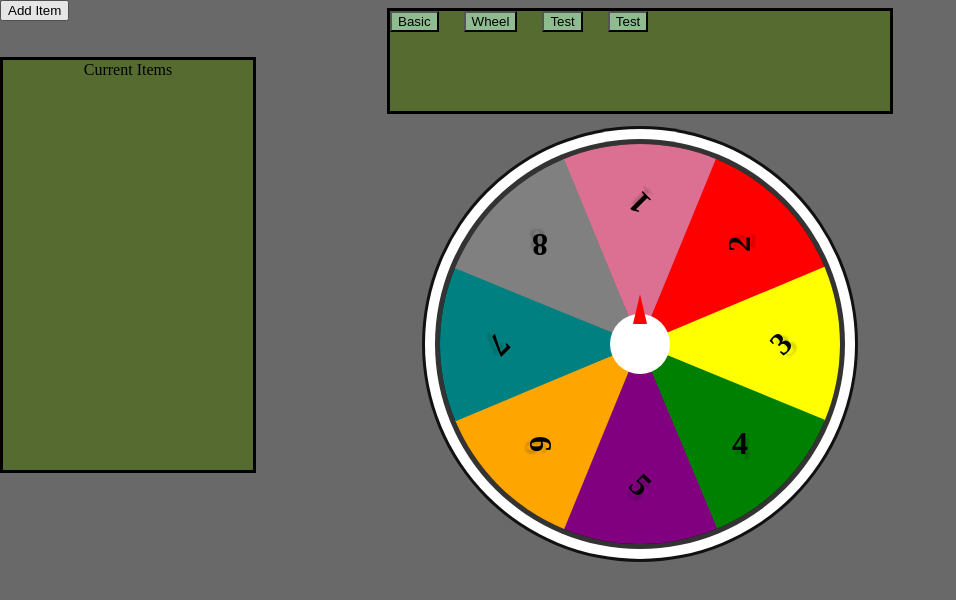
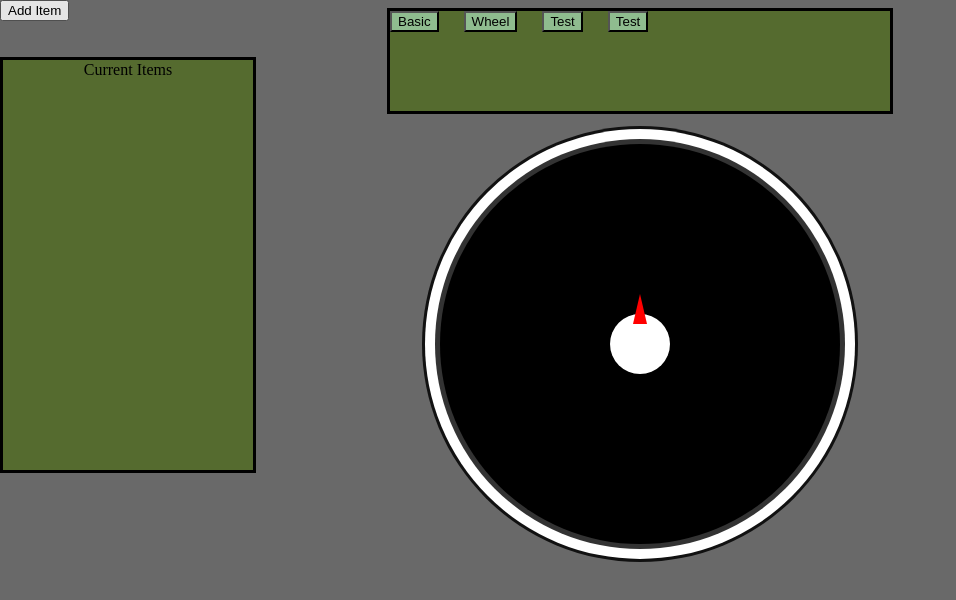
Before and after one commit to HyperionPanda/Randomizer, an Angular app in the folder RandomWeb/: page / in a window 1280 px wide. Both pictures are taken after a click on the input "Wheel". Shown: the top 600 px of the page, without its empty margins (0-956 px from the left). Built offline with nearby package versions, Linux system fonts and the light colour scheme.

Commit message:
Wheel elements now update based on main option list

```diff
--- a/RandomWeb/src/app/components/wheel/wheel.component.css
+++ b/RandomWeb/src/app/components/wheel/wheel.component.css
@@ -1,3 +1,5 @@
+/* Credit for wheel setup: https://www.youtube.com/@OnlineTutorialsYT */
+
 .container{
     position:relative;
     width: 400px;
--- a/RandomWeb/src/app/components/wheel/wheel.component.html
+++ b/RandomWeb/src/app/components/wheel/wheel.component.html
@@ -3,14 +3,9 @@
 <div class = "container">
     <div class = "button" (click) ="spinWheel()"></div>
     <div class = "wheel">
-        <div class = "option" style = "--position:1; --back-color: #db7093;"><span>1</span></div>
-        <div class = "option" style = "--position:2; --back-color: red;"><span>2</span></div>
-        <div class = "option" style = "--position:3; --back-color: yellow;"><span>3</span></div>
-        <div class = "option" style = "--position:4; --back-color: green;"><span>4</span></div>
-        <div class = "option" style = "--position:5; --back-color: purple;"><span>5</span></div>
-        <div class = "option" style = "--position:6; --back-color: orange;"><span>6</span></div>
-        <div class = "option" style = "--position:7; --back-color: teal;"><span>7</span></div>
-        <div class = "option" style = "--position:8; --back-color: gray;"><span>8</span></div>
-
+        @for(option of basicList; let i = $index; track option){
+            <!--  --back-color: {{colorPick()}}" -->
+            <div class = "option" style = "--position: {{i+1}}; --back-color: {{colors[i]}}" ><span>{{option}}</span></div>
+        }
     </div>
 </div>
--- a/RandomWeb/src/app/components/wheel/wheel.component.ts
+++ b/RandomWeb/src/app/components/wheel/wheel.component.ts
@@ -1,4 +1,4 @@
-import { Component, ElementRef, Renderer2, Input } from '@angular/core';
+import { Component, ElementRef, Renderer2, Input} from '@angular/core';
 
 @Component({
   selector: 'app-wheel',
@@ -8,10 +8,15 @@ import { Component, ElementRef, Renderer2, Input } from '@angular/core';
   styleUrl: './wheel.component.css'
 
 })
-export class WheelComponent {
+export class WheelComponent{
   @Input() basicList: String[];
+  colors : String[];
 
-  constructor(private el : ElementRef, private renderer : Renderer2){this.basicList = []}
+  constructor(private el : ElementRef, private renderer : Renderer2){this.basicList = []; this.colors = ["blue","red","orange",
+  "yellow","pink","teal","green","deepskyblue","darkslategrey",
+  "crimson","burlywood","magenta","crimson","fuchsia","lightblue",
+  "mediumspringgreen","midnightblue","aqua","aquamarine","maroon"]}
+
 
   spinWheel(){
     let wheel = this.el.nativeElement.querySelector(".wheel");
@@ -19,5 +24,14 @@ export class WheelComponent {
     console.log("spin");
     this.renderer.setStyle(wheel,"transform","rotate(" + spinRandomValue + "deg)");
   }
-
+  /*
+  colorPick(): String{
+    let len = this.colors.length;
+    let val = Math.floor(Math.random() * (len));
+    const end = this.colors[val];
+    this.colors.splice(val,1);
+    console.log(this.colors);
+    return end;
+  }
+  */
 }
```
